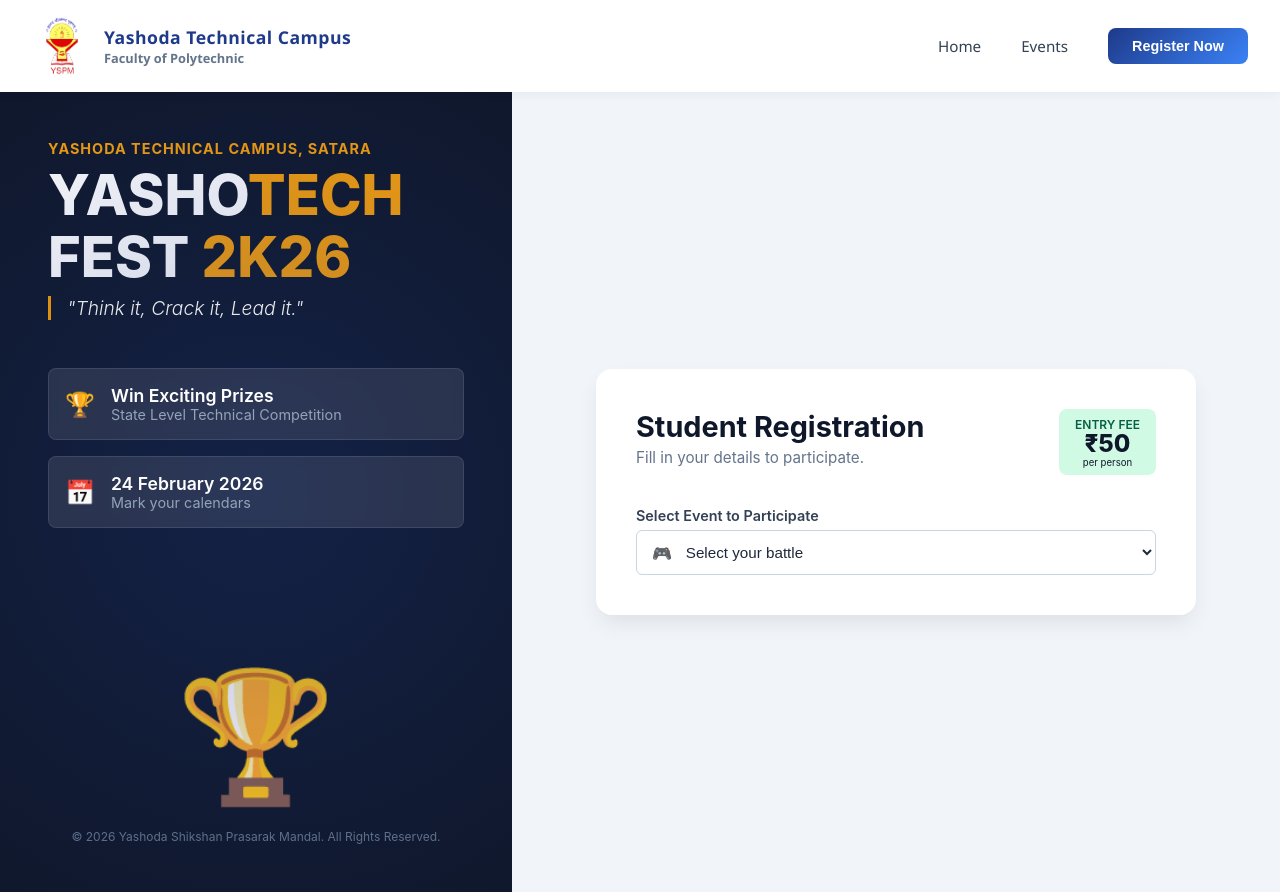
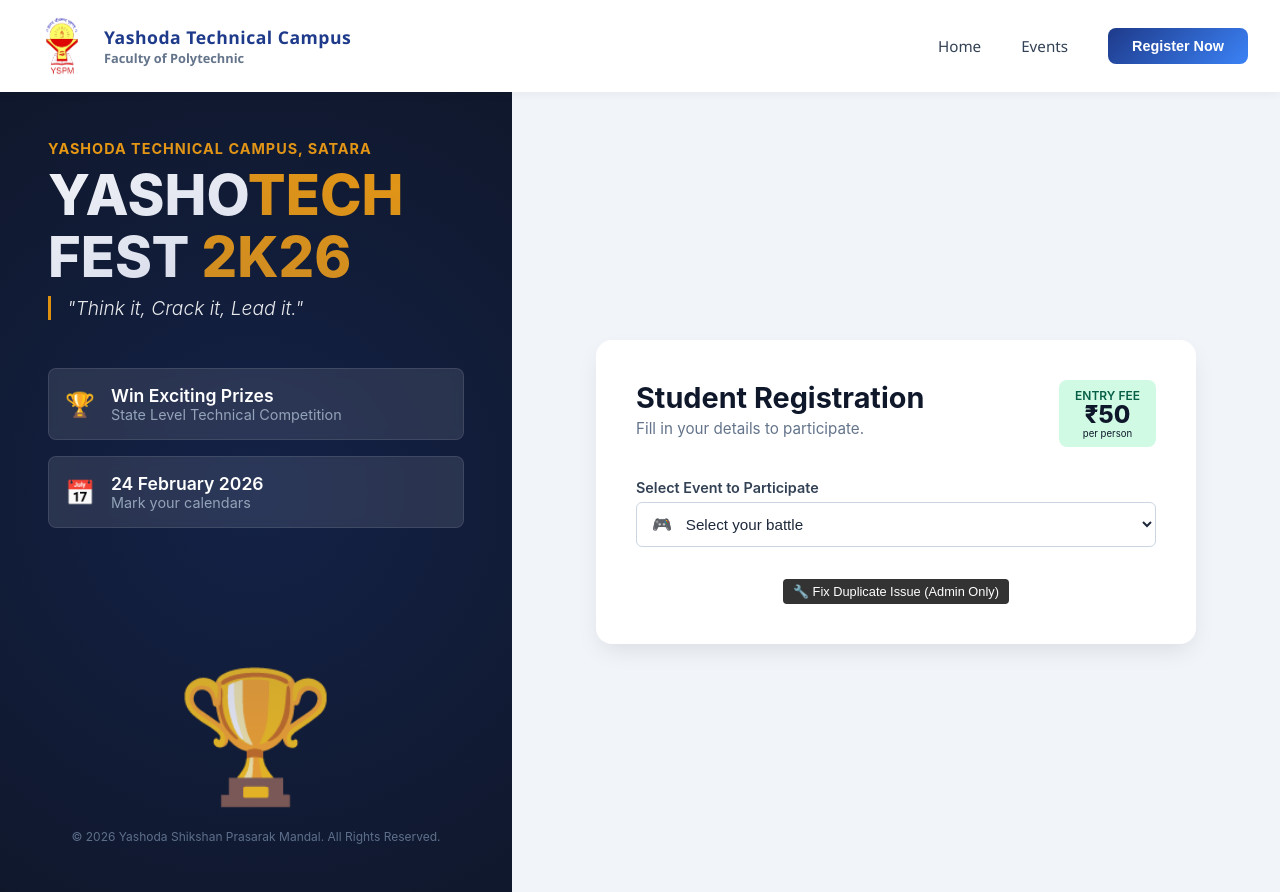
Before and after one commit to khandaresagar182-cell/Yashotechfest2k26, a React (Vite) app: page /register in a window 1280 px wide. Built offline with nearby package versions, Linux system fonts and the light colour scheme.

Commit message:
Add Fix DB button to frontend

```diff
--- a/src/config/api.js
+++ b/src/config/api.js
@@ -16,7 +16,8 @@
     create: (data) => api.post('/registration/create', data),
     verifyPayment: (data) => api.post('/registration/verify-payment', data),
     paymentFailed: (data) => api.post('/registration/payment-failed', data),
-    checkEmail: (email) => api.get(`/registration/check-email/${email}`)
+    checkEmail: (email) => api.get(`/registration/check-email/${email}`),
+    fixDbConstraints: () => api.get('/registration/fix-db-constraints')
 };
 
 
--- a/src/pages/RegistrationPage.jsx
+++ b/src/pages/RegistrationPage.jsx
@@ -608,6 +608,26 @@
 
                         )}
                     </form>
+                    {/* Temporary Fix DB Button */}
+                    <div style={{ marginTop: '2rem', textAlign: 'center' }}>
+                        <button
+                            type="button"
+                            onClick={async () => {
+                                if (confirm('Run Database Fix? This will allow duplicate emails.')) {
+                                    try {
+                                        alert('Running fix...');
+                                        const res = await registrationAPI.fixDbConstraints();
+                                        alert('Result: ' + JSON.stringify(res.data));
+                                    } catch (e) {
+                                        alert('Error: ' + e.message);
+                                    }
+                                }
+                            }}
+                            style={{ background: '#333', color: '#fff', padding: '5px 10px', fontSize: '0.8rem', borderRadius: '4px', border: 'none', cursor: 'pointer' }}
+                        >
+                            🔧 Fix Duplicate Issue (Admin Only)
+                        </button>
+                    </div>
                 </motion.div>
             </div>
         </div>
```
